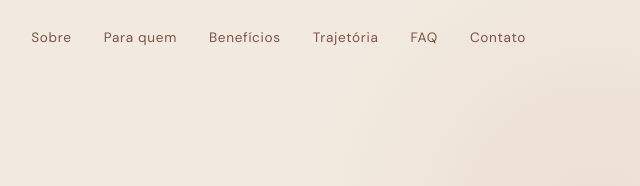
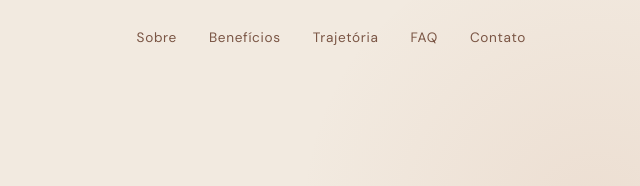
Before and after one commit to pedilha/SiteAnaClara, a plain HTML site: page index.html in a window 1280 px wide. Shown: the top 186 px of the page, 640-1280 px from the left. Drawn offline with nearby package versions, Linux system fonts and the light colour scheme.

```diff
--- a/index.html
+++ b/index.html
@@ -36,7 +36,6 @@
 
       <ul class="nav-links" role="list">
         <li><a href="#sobre">Sobre</a></li>
-        <li><a href="#publico">Para quem</a></li>
         <li><a href="#beneficios">Benefícios</a></li>
         <li><a href="#fotos">Trajetória</a></li>
         <li><a href="#faq">FAQ</a></li>
```
